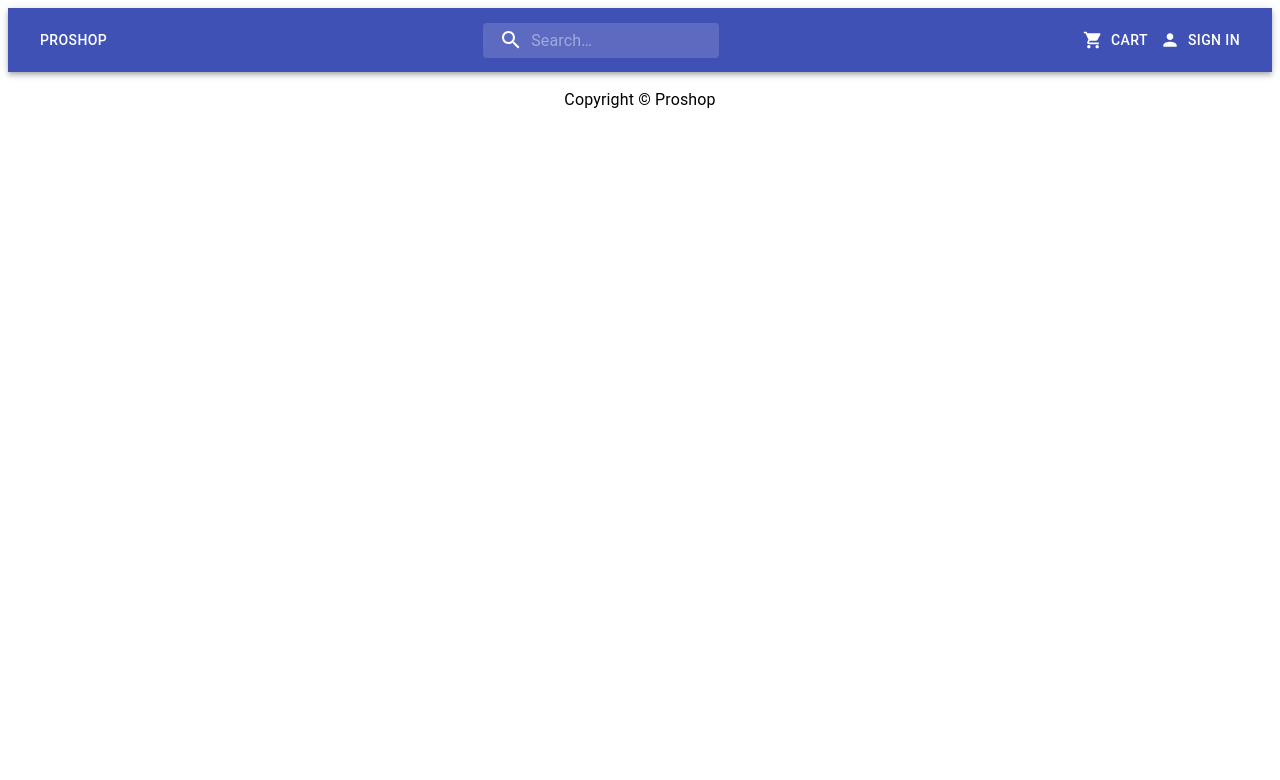
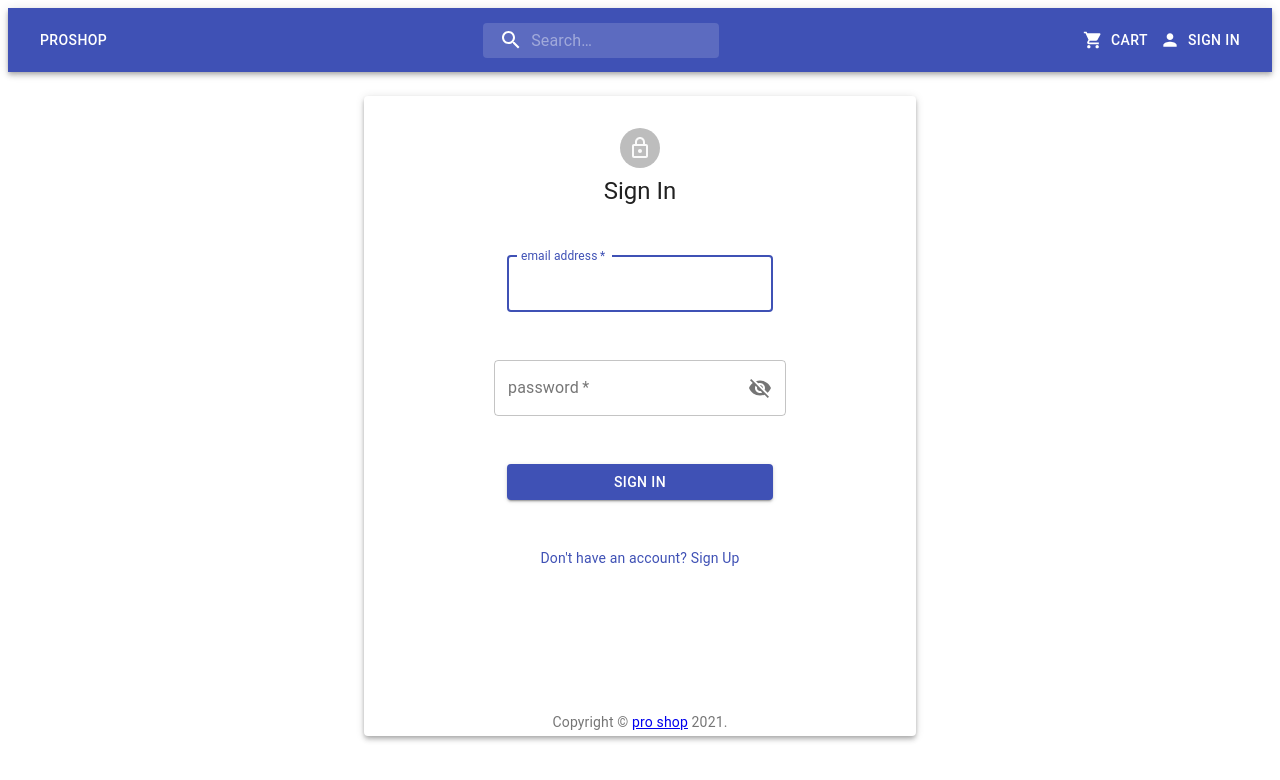
Before and after one commit to park-brown/proShop, a React (Create React App) app in the folder frontend/: page /login in a window 1280 px wide. Shown: the top 780 px of the page. Built offline with nearby package versions, Linux system fonts and the light colour scheme.

Commit message:
add sign_in page with sign in feature and sign out funtionality

```diff
--- a/frontend/src/App.js
+++ b/frontend/src/App.js
@@ -2,10 +2,11 @@ import React from 'react';
 import { BrowserRouter as Router, Switch, Route } from 'react-router-dom';
 import CssBaseline from '@material-ui/core/CssBaseline';
 import Header from './component/Header/Header';
-import Footer from './component/Footer/Footer';
+
 import HomeScreen from './component/Screens/HomeScreen/HomeScreen';
 import ProductDetail from './component/Screens/ProductDetail/ProductDetail.jsx';
 import CartScreen from './component/Screens/CartScreen/CartScreen';
+import Login from './component/Screens/LogIn/LogIn';
 const App = () => {
 	return (
 		<Router>
@@ -13,6 +14,7 @@ const App = () => {
 			<Switch>
 				<Route path='/product/:id' exact component={ProductDetail} />
 				<Route path='/cart/:id?' component={CartScreen} />
+				<Route path='/login' component={Login} />
 				<Route
 					path='/'
 					exact
@@ -23,7 +25,6 @@ const App = () => {
 					)}
 				/>
 			</Switch>
-			<Footer />
 		</Router>
 	);
 };
--- a/frontend/src/app/store.js
+++ b/frontend/src/app/store.js
@@ -1,9 +1,22 @@
-import { configureStore } from '@reduxjs/toolkit';
+import { configureStore, getDefaultMiddleware } from '@reduxjs/toolkit';
 import productListReducer from '../features/productListSlice';
 import cartReducer from '../features/cartSlice';
+import userReducer from '../features/userSlice';
+
 export default configureStore({
 	reducer: {
 		product: productListReducer,
 		cart: cartReducer,
+		userLogin: userReducer,
 	},
+	middleware: getDefaultMiddleware({
+		serializableCheck: {
+			// Ignore these action types
+			ignoredActions: ['/user/userLogin/rejected'],
+			// Ignore these field paths in all actions
+			ignoredActionPaths: ['meta.arg', 'payload.timestamp'],
+			// Ignore these paths in the state
+			ignoredPaths: ['items.dates'],
+		},
+	}),
 });
--- /dev/null
+++ b/frontend/src/component/Screens/LogIn/Copyright.jsx
@@ -0,0 +1,16 @@
+import React from 'react';
+import Typography from '@material-ui/core/Typography';
+import { Link } from 'react-router-dom';
+
+export const Copyright = (props) => {
+	return (
+		<Typography variant='body2' color='textSecondary' align='center' {...props}>
+			{'Copyright © '}
+			<Link color='inherit' to='/'>
+				pro shop
+			</Link>{' '}
+			{new Date().getFullYear()}
+			{'.'}
+		</Typography>
+	);
+};
--- /dev/null
+++ b/frontend/src/component/Screens/LogIn/LogIn.jsx
@@ -0,0 +1,138 @@
+import React, { useState, useEffect } from 'react';
+import { Link } from 'react-router-dom';
+import { useDispatch, useSelector } from 'react-redux';
+import { userLogIn } from '../../../features/userSlice';
+import Container from '@material-ui/core/Container';
+import TextField from '@material-ui/core/TextField';
+import Button from '@material-ui/core/Button';
+import InputAdornment from '@material-ui/core/InputAdornment';
+import IconButton from '@material-ui/core/IconButton';
+import Visibility from '@material-ui/icons/Visibility';
+import VisibilityOff from '@material-ui/icons/VisibilityOff';
+import { useStyles } from './LogIn.stylels';
+import Grid from '@material-ui/core/Grid';
+import Paper from '@material-ui/core/Paper';
+import { Typography } from '@material-ui/core';
+import Avatar from '@material-ui/core/Avatar';
+import LockOutlinedIcon from '@material-ui/icons/LockOutlined';
+import { Copyright } from './Copyright';
+
+const LogIn = ({ location, history }) => {
+	const classes = useStyles();
+	const dispatch = useDispatch();
+	const userLogin = useSelector((state) => state.userLogin);
+	// console.log(userLogin);
+	const { status, user, error } = userLogin;
+	const [email, setEmail] = useState('');
+	const [password, setPassword] = useState('');
+	const [showPassword, setShowPassword] = useState(false);
+
+	const handleClickShowPassword = () => {
+		setShowPassword(!showPassword);
+	};
+	const handleMouseDownPassword = (event) => {
+		event.preventDefault();
+	};
+	const handleEmail = (e) => {
+		setEmail(e.target.value);
+	};
+	const handlePassword = (e) => {
+		setPassword(e.target.value);
+	};
+	const submitHandler = (e) => {
+		e.preventDefault();
+		dispatch(userLogIn({ email: email, password: password }));
+	};
+	const redirect = location.search ? location.search.split('=')[1] : '/';
+	useEffect(() => {
+		if (user.length !== 0) {
+			history.push(redirect);
+		}
+	}, [history, redirect, user]);
+
+	return (
+		<Container maxWidth='sm' className={classes.container} component='main'>
+			<Paper className={classes.paper} elevation={4}>
+				<Grid container spacing={6} className={classes.gridContainer}>
+					<Grid item className={classes.firstGrid}>
+						<Avatar className={classes.avatar}>
+							<LockOutlinedIcon />
+						</Avatar>
+						<Typography component='h1' variant='h5'>
+							Sign In
+						</Typography>
+					</Grid>
+					<Grid item>
+						<TextField
+							error={error ? true : null}
+							helperText={error ? 'invalid email' : null}
+							required
+							variant='outlined'
+							label='email address'
+							type='email'
+							id='email'
+							value={email}
+							onChange={handleEmail}
+							className={classes.email}
+							autoComplete='email'
+							autoFocus
+						/>
+					</Grid>
+					<Grid item>
+						<TextField
+							required
+							error={error ? true : null}
+							helperText={error ? 'invalid password' : null}
+							type={showPassword ? 'text' : 'password'}
+							name='password'
+							id='password'
+							value={password}
+							onChange={handlePassword}
+							variant='outlined'
+							label='password'
+							autoComplete='current-password'
+							InputProps={{
+								endAdornment: (
+									<InputAdornment position='end'>
+										<IconButton
+											aria-label='toggle password visibility'
+											onClick={handleClickShowPassword}
+											onMouseDown={handleMouseDownPassword}
+											edge='end'>
+											{showPassword ? <Visibility /> : <VisibilityOff />}
+										</IconButton>
+									</InputAdornment>
+								),
+							}}
+						/>
+					</Grid>
+					<Grid item>
+						<Button
+							onClick={submitHandler}
+							type='submit'
+							fullWidth
+							variant='contained'
+							color='primary'
+							className={classes.signInButton}>
+							Sign In
+						</Button>
+					</Grid>
+					<Grid item>
+						<Typography
+							variant='body2'
+							component={Link}
+							to={redirect ? `/register/?rediect=${redirect}` : '/register'}
+							className={classes.signUpLink}>
+							{"Don't have an account? Sign Up"}
+						</Typography>
+					</Grid>
+				</Grid>
+				<Grid item>
+					<Copyright className={classes.Copyright} />
+				</Grid>
+			</Paper>
+		</Container>
+	);
+};
+
+export default LogIn;
--- /dev/null
+++ b/frontend/src/component/Screens/LogIn/LogIn.stylels.js
@@ -0,0 +1,43 @@
+import { makeStyles } from '@material-ui/core/styles';
+
+export const useStyles = makeStyles((theme) => ({
+	container: {
+		marginTop: '3rem',
+		height: '80vh',
+		backgroundColor: ` ${theme.palette.background.paper}`,
+	},
+	paper: {
+		width: '100%',
+		height: '100%',
+	},
+	gridContainer: {
+		flexDirection: 'column',
+		alignItems: 'center',
+		height: '100%',
+	},
+	firstGrid: {
+		display: 'flex',
+		flexDirection: 'column',
+		alignItems: 'center',
+	},
+	avatar: {
+		backgroundColor: `${theme.palette.secondary.main}`,
+		margin: theme.spacing(1),
+	},
+	email: {
+		width: 266,
+	},
+	signInButton: {
+		width: 266,
+	},
+	Copyright: {
+		marginBottom: theme.spacing(1),
+	},
+	signUpLink: {
+		textDecoration: 'none',
+		color: `${theme.palette.primary.main}`,
+		'&:hover': {
+			textDecoration: 'underline',
+		},
+	},
+}));
--- /dev/null
+++ b/frontend/src/features/userSlice.js
@@ -0,0 +1,59 @@
+import { createSlice, createAsyncThunk } from '@reduxjs/toolkit';
+import axios from 'axios';
+const initialState = {
+	status: 'idle',
+	error: null,
+	user: [],
+};
+
+export const userLogIn = createAsyncThunk(
+	'/user/userLogin',
+	async ({ email, password }, { rejectWithValue }) => {
+		try {
+			const config = {
+				headers: {
+					'Content-type': 'application/json',
+				},
+			};
+
+			const { data } = await axios.post(
+				'/api/users/login',
+				{ email, password },
+				config,
+			);
+			return data;
+		} catch (error) {
+			return rejectWithValue(error);
+		}
+	},
+);
+const userSlice = createSlice({
+	name: 'user',
+	initialState: initialState,
+	reducers: {
+		user_logout: (state, action) => {
+			return {
+				...state,
+
+				user: [],
+			};
+		},
+	},
+	extraReducers: {
+		[userLogIn.pending]: (state, action) => {
+			state.status = 'loading';
+		},
+		[userLogIn.fulfilled]: (state, action) => {
+			state.status = 'succeeded';
+			state.user.push(action.payload);
+		},
+		[userLogIn.rejected]: (state, action) => {
+			state.status = 'failed';
+			state.error = 'rejected';
+		},
+	},
+});
+
+export default userSlice.reducer;
+
+export const { user_logout } = userSlice.actions;
--- a/frontend/src/index.js
+++ b/frontend/src/index.js
@@ -8,13 +8,11 @@ import { ThemeProvider } from '@material-ui/core/styles';
 import theme from './theme';
 
 ReactDOM.render(
-	<React.StrictMode>
-		<Provider store={store}>
-			<ThemeProvider theme={theme}>
-				<App />
-			</ThemeProvider>
-		</Provider>
-	</React.StrictMode>,
+	<Provider store={store}>
+		<ThemeProvider theme={theme}>
+			<App />
+		</ThemeProvider>
+	</Provider>,
 	document.getElementById('root'),
 );
 
```
Also changed, not shown: frontend/src/component/Header/Header.jsx (+104 -2 lines).
